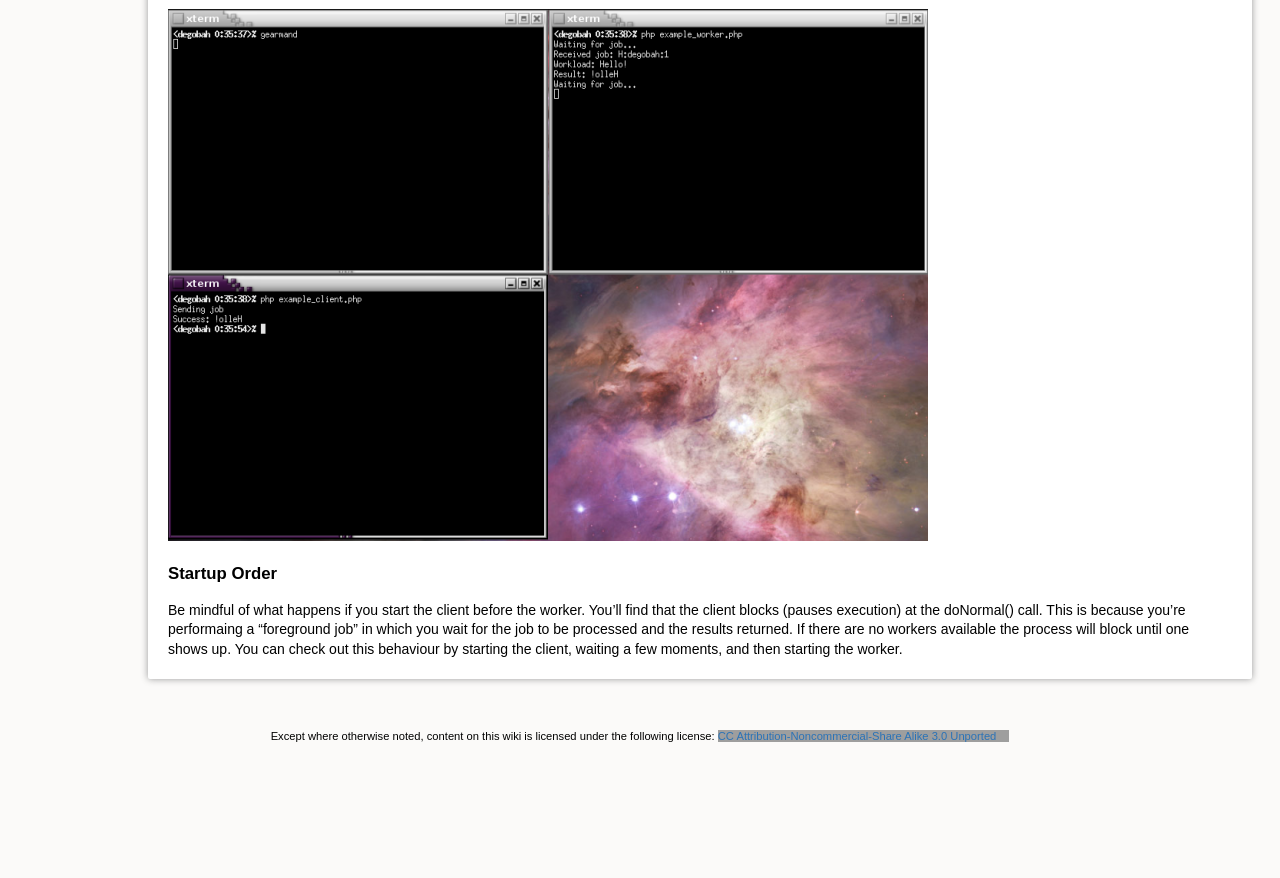
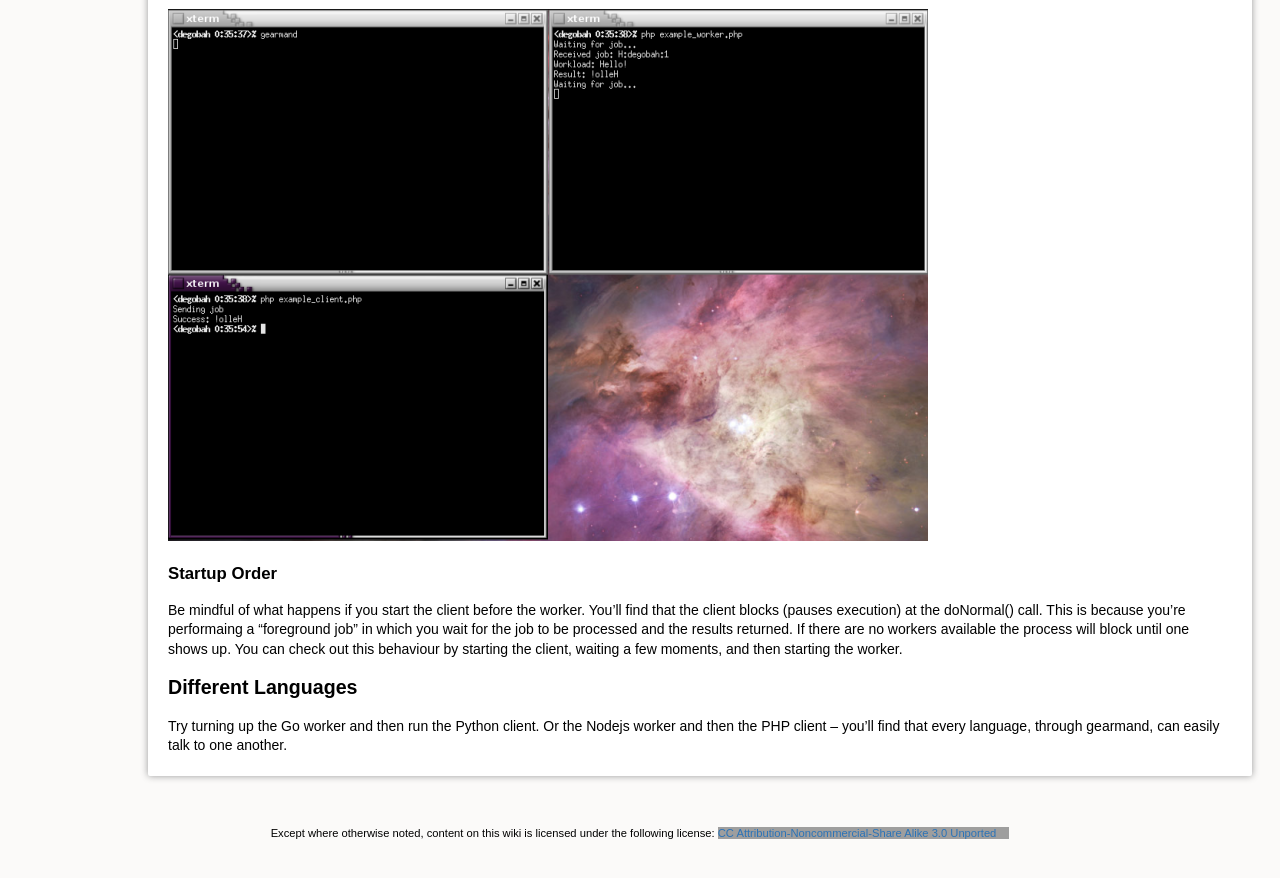
Before and after one commit to gearman/gearman.github.io, a Jekyll site: the page built from examples/reverse/index.md, in a window 1280 px wide and 900 px high, scrolled down 1126 px. Shown: the top 878 px of the window. Built offline with Jekyll 4.4.1, drawn with Linux system fonts in a browser that asks for light colours; before the commit the page ends 1929 px from its top, so only the background shows below that; some of the changed text lies outside the part shown; grey boxes are pictures that could not be loaded.

Commit message:
gearmand and note about interoperability

```diff
--- a/examples/reverse/index.md
+++ b/examples/reverse/index.md
@@ -9,7 +9,7 @@ with one another.
 
 ## Before Starting
 
-Make sure you have gearman installed and language bindings available.
+Make sure you have gearmand installed and language bindings available.
 
 ## The Involved Parties
 
@@ -87,3 +87,9 @@ is because you're performaing a "foreground job" in which you wait for the
 job to be processed and the results returned. If there are no workers available
 the process will block until one shows up. You can check out this behaviour by
 starting the client, waiting a few moments, and then starting the worker.
+
+## Different Languages
+
+Try turning up the Go worker and then run the Python client. Or the Nodejs
+worker and then the PHP client -- you'll find that every language, through
+gearmand, can easily talk to one another.
```
